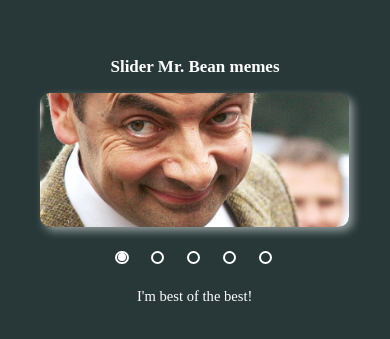
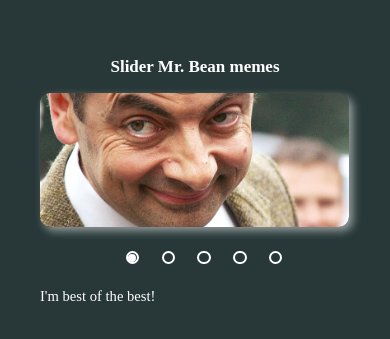
Before and after one commit to ichernous94/cssMemSlider, a plain HTML site: page cssMemSlider/index.html in a window 390 px wide. Shown: the part 241-580 px from the top of the page. Drawn offline with Linux system fonts and the light colour scheme.

Commit message:
refactor: change structure of the project (Mon, May 16, 2022 10:08:40 PM)

```diff
--- a/cssMemSlider/style.css
+++ b/cssMemSlider/style.css
@@ -168,9 +168,13 @@ input {
 @media (max-width: 660px) {
   .controls {
     flex-direction: column-reverse;
+    align-items: flex-start;
+  }
+  .controls__dot {
+    margin-left: 25%;
   }
   .controls__text {
-    /* margin-right: 10px; */
-    margin-top: calc(7px + (18 - 7) * ((100vw - 320px) / (660 - 320)));
+    text-align: start;
+    margin-top: calc(7px + (15 - 7) * ((100vw - 320px) / (660 - 320)));
   }
 }
```
